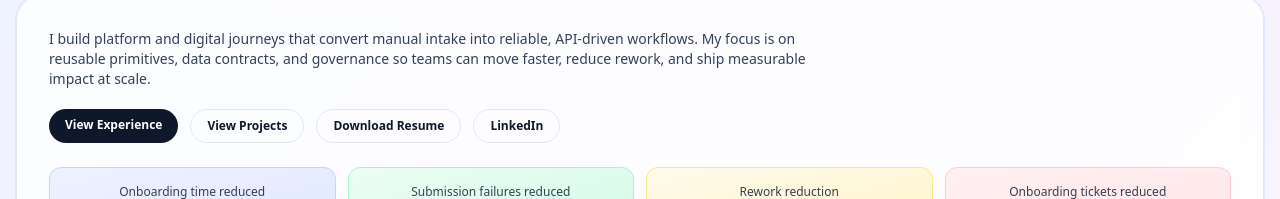
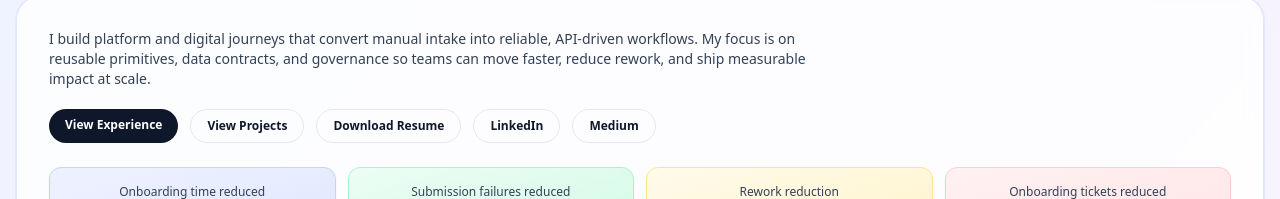
Before and after one commit to CHANDRADEEP2007/sai-portfolio, a React (Vite) app: page / in a window 1280 px wide. Shown: the part 203-402 px from the top of the page. Built offline with nearby package versions, Linux system fonts and the light colour scheme.

Commit message:
Add Medium links to home and contact

```diff
--- a/src/App.jsx
+++ b/src/App.jsx
@@ -15,6 +15,7 @@ const DATA = {
       resume: "/resume.pdf",
       linkedin:
         "https://www.linkedin.com/in/venkata-sai-chandradeep-telaprolu-b0a568154/",
+      medium: "https://medium.com/@chandradeepsai96",
     },
   },
 
@@ -597,6 +598,9 @@ function HomePage() {
           <a className="rounded-full border px-4 py-2 text-xs font-semibold" href={identity.links.linkedin}>
             LinkedIn
           </a>
+          <a className="rounded-full border px-4 py-2 text-xs font-semibold" href={identity.links.medium}>
+            Medium
+          </a>
         </div>
 
         {/* KPI tiles */}
@@ -1003,6 +1007,10 @@ function ContactPage() {
           </div>
           <div className="space-y-2">
             <a className="block underline" href={identity.links.linkedin}><Linkedin className="mr-1 inline h-4 w-4" />LinkedIn</a>
+            <a className="block underline" href={identity.links.medium}>
+              <BookOpen className="mr-1 inline h-4 w-4" />
+              Medium
+            </a>
             <div className="relative inline-block">
               <button
                 type="button"
```
